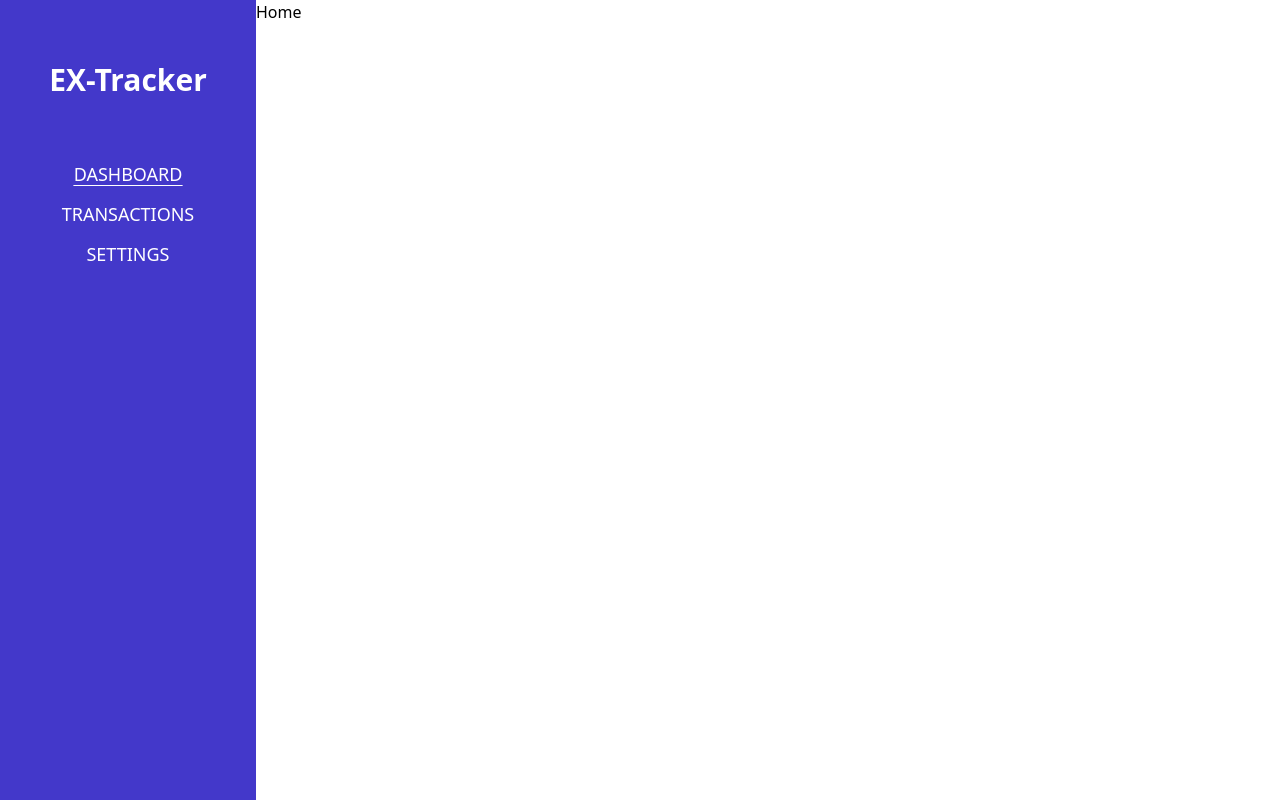
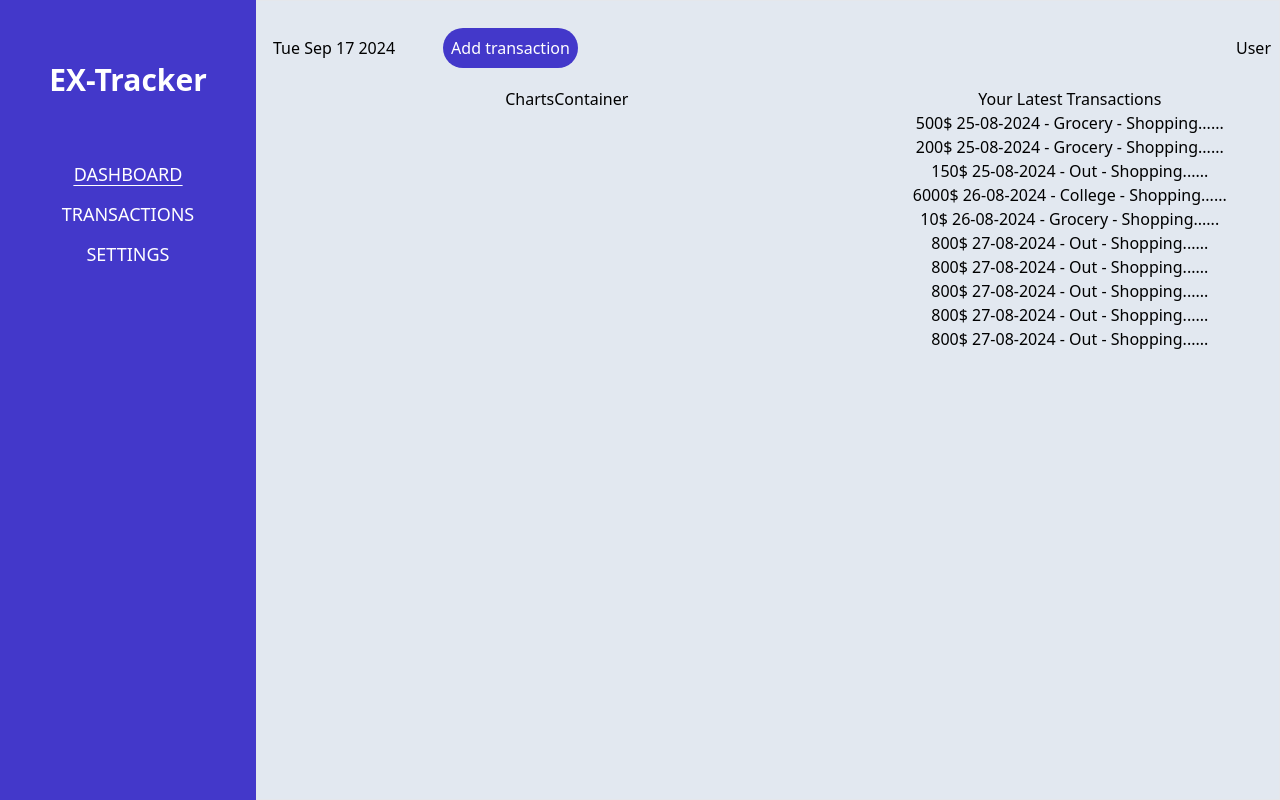
Before and after one commit to petrovski-stefan/expense-tracker, a React (Vite) app in the folder frontend/: page / in a window 1280 px wide. Built offline with nearby package versions, Linux system fonts and the light colour scheme.

Commit message:
Add initial layout design

```diff
--- a/frontend/src/App.tsx
+++ b/frontend/src/App.tsx
@@ -1,14 +1,18 @@
-import { Route, Routes } from 'react-router-dom';
+import { Routes, Route } from 'react-router-dom';
+import { Login } from './Login';
+import { Register } from './Register';
 import { Sidebar } from './Sidebar';
+import { Dashboard } from './Dashboard';
 
 const App = () => {
   return (
     <div className="flex h-screen md:flex-row flex-col">
       <Sidebar />
+      <div className="h-full md:w-4/5 border bg-slate-200 p-2">
         <Routes>
           <Route
             path="/"
-          element={<h1>Home</h1>}
+            element={<Dashboard />}
           />
           <Route
             path="/transactions"
@@ -18,22 +22,16 @@ const App = () => {
             path="/settings"
             element={<h1>Settings</h1>}
           />
-
           <Route
             path="/login"
-          element={<h1>Login</h1>}
+            element={<Login />}
           />
-
           <Route
             path="/register"
-          element={<h1>Register</h1>}
-        />
-
-        <Route
-          path="*"
-          element={<h1>Home but error</h1>}
+            element={<Register />}
           />
         </Routes>
+      </div>
     </div>
   );
 };
--- /dev/null
+++ b/frontend/src/ChartsContainer.tsx
@@ -0,0 +1,3 @@
+export const ChartsContainer = () => {
+  return <div className="w-full md:w-[60%] text-center">ChartsContainer</div>;
+};
--- /dev/null
+++ b/frontend/src/Dashboard.tsx
@@ -0,0 +1,31 @@
+import { Link } from 'react-router-dom';
+import { CurrentLoggedInUser } from './CurrentLoggedInUser';
+import { TransactionList } from './TransactionList';
+import { ChartsContainer } from './ChartsContainer';
+
+export const Dashboard = () => {
+  return (
+    <div className="h-full flex flex-col">
+      <div className="hidden md:h-[10%] md:flex md:justify-between">
+        <div className="flex items-center gap-10">
+          <div className="p-2">{new Date().toDateString()}</div>
+          <div>
+            <Link
+              to="/transactions"
+              className=" inline-block bg-indigo-700 text-white rounded-full p-2"
+            >
+              Add transaction
+            </Link>
+          </div>
+        </div>
+
+        <CurrentLoggedInUser />
+      </div>
+
+      <div className="h-full md:h-[90%] md:flex">
+        <ChartsContainer />
+        <TransactionList />
+      </div>
+    </div>
+  );
+};
--- /dev/null
+++ b/frontend/src/Login.tsx
@@ -0,0 +1,39 @@
+import { useState } from 'react';
+
+type LoginCredentials = {
+  username: string;
+  password: string;
+};
+
+export const Login = () => {
+  const [loginCredentials, setLoginCredentials] = useState<LoginCredentials>({
+    username: '',
+    password: '',
+  });
+
+  return (
+    <div className="flex items-center justify-center h-full">
+      <form className="flex flex-col gap-4 p-3">
+        <div>Login</div>
+        <label>Username</label>
+        <input
+          type="text"
+          onChange={(e) => setLoginCredentials({ ...loginCredentials, username: e.target.value })}
+        />
+
+        <label>Password</label>
+        <input
+          type="password"
+          onChange={(e) => setLoginCredentials({ ...loginCredentials, password: e.target.value })}
+        />
+
+        <button
+          className="px-2 py-1 text-white bg-indigo-700 rounded-full"
+          type="submit"
+        >
+          Login
+        </button>
+      </form>
+    </div>
+  );
+};
--- /dev/null
+++ b/frontend/src/Register.tsx
@@ -0,0 +1,61 @@
+import { useState } from 'react';
+import { Link } from 'react-router-dom';
+
+type RegisterCredentials = {
+  username: string;
+  password: string;
+  confirmPassword: string;
+};
+
+export const Register = () => {
+  const [RegisterCredentials, setRegisterCredentials] = useState<RegisterCredentials>({
+    username: '',
+    password: '',
+    confirmPassword: '',
+  });
+
+  return (
+    <div className="flex items-center justify-center h-full">
+      <form className="flex flex-col gap-4 p-3">
+        <div>Register</div>
+        <label>Username</label>
+        <input
+          type="text"
+          onChange={(e) =>
+            setRegisterCredentials({ ...RegisterCredentials, username: e.target.value })
+          }
+        />
+
+        <label>Password</label>
+        <input
+          type="password"
+          onChange={(e) =>
+            setRegisterCredentials({ ...RegisterCredentials, password: e.target.value })
+          }
+        />
+
+        <label>Confirm Password</label>
+        <input
+          type="password"
+          onChange={(e) =>
+            setRegisterCredentials({ ...RegisterCredentials, confirmPassword: e.target.value })
+          }
+        />
+
+        <button
+          className="px-2 py-1 text-white bg-indigo-700 rounded-full"
+          type="submit"
+        >
+          Create an account
+        </button>
+
+        <Link
+          to="/login"
+          className="hover:text-indigo-700"
+        >
+          Have an account? Log in instead!
+        </Link>
+      </form>
+    </div>
+  );
+};
--- a/frontend/src/Sidebar.tsx
+++ b/frontend/src/Sidebar.tsx
@@ -3,9 +3,11 @@ import { Link, useLocation } from 'react-router-dom';
 import { CurrentLoggedInUser } from './CurrentLoggedInUser';
 
 const links = [
-  { path: '/', name: 'DASHBOARD' },
-  { path: '/transactions', name: 'TRANSACTIONS' },
-  { path: '/settings', name: 'SETTINGS' },
+  { path: '/', name: 'DASHBOARD', needsAuth: true },
+  { path: '/transactions', name: 'TRANSACTIONS', needsAuth: true },
+  { path: '/settings', name: 'SETTINGS', needsAuth: true },
+  { path: '/login', name: 'LOGIN', needsAuth: false },
+  { path: '/register', name: 'REGISTER', needsAuth: false },
 ];
 
 export const Sidebar = () => {
@@ -14,6 +16,9 @@ export const Sidebar = () => {
   const toggleMenu = () => {
     setIsOpen((oldValue) => !oldValue);
   };
+
+  const auth = true;
+
   return (
     <>
       <div
@@ -46,7 +51,9 @@ export const Sidebar = () => {
         <div className={'' + (isOpen ? ' absolute top-2 right-3 md:hidden ' : 'hidden')}>
           <button onClick={toggleMenu}>&#x2715;</button>
         </div>
-        {links.map((link) => {
+        {links
+          .filter((link) => link.needsAuth === auth)
+          .map((link) => {
             return (
               <div
                 key={link.name}
--- /dev/null
+++ b/frontend/src/Transaction.tsx
@@ -0,0 +1,9 @@
+type TransactionType = { date: string; amount: number; category: string; note: string };
+
+export const Transaction = ({ amount, category, date, note }: TransactionType) => {
+  return (
+    <li>
+      {amount}$ {date} - {category} - {note}
+    </li>
+  );
+};
--- /dev/null
+++ b/frontend/src/TransactionList.tsx
@@ -0,0 +1,32 @@
+import { Transaction } from './Transaction';
+
+// dummy data (until api is not implemented)
+const transactions = [
+  { id: 1, date: '25-08-2024', amount: 500, category: 'Grocery', note: 'Shopping......' },
+  { id: 2, date: '25-08-2024', amount: 200, category: 'Grocery', note: 'Shopping......' },
+  { id: 3, date: '25-08-2024', amount: 150, category: 'Out', note: 'Shopping......' },
+  { id: 4, date: '26-08-2024', amount: 6000, category: 'College', note: 'Shopping......' },
+  { id: 5, date: '26-08-2024', amount: 10, category: 'Grocery', note: 'Shopping......' },
+  { id: 6, date: '27-08-2024', amount: 800, category: 'Out', note: 'Shopping......' },
+  { id: 7, date: '27-08-2024', amount: 800, category: 'Out', note: 'Shopping......' },
+  { id: 8, date: '27-08-2024', amount: 800, category: 'Out', note: 'Shopping......' },
+  { id: 9, date: '27-08-2024', amount: 800, category: 'Out', note: 'Shopping......' },
+  { id: 10, date: '27-08-2024', amount: 800, category: 'Out', note: 'Shopping......' },
+  { id: 11, date: '27-08-2024', amount: 800, category: 'Out', note: 'Shopping......' },
+];
+
+export const TransactionList = () => {
+  return (
+    <div className=" md:w-[40%] mx-auto md:mx-0 text-center">
+      <h1>Your Latest Transactions</h1>
+      <ul>
+        {transactions.slice(0, 10).map((transaction) => (
+          <Transaction
+            key={transaction.id}
+            {...transaction}
+          />
+        ))}
+      </ul>
+    </div>
+  );
+};
```
Lines whose indentation alone changed are shown as unchanged.
